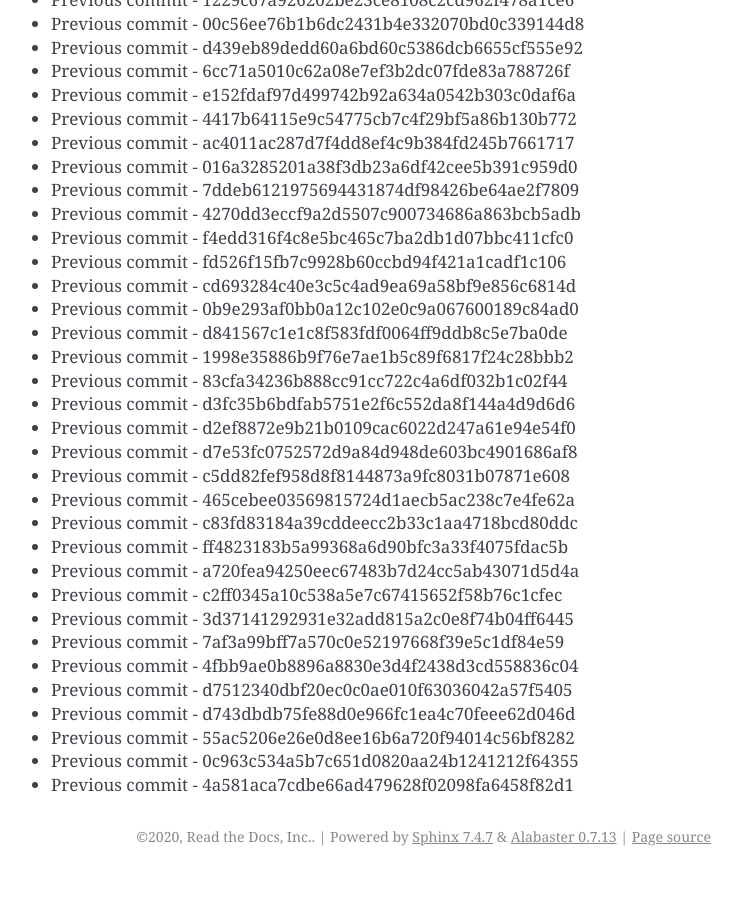
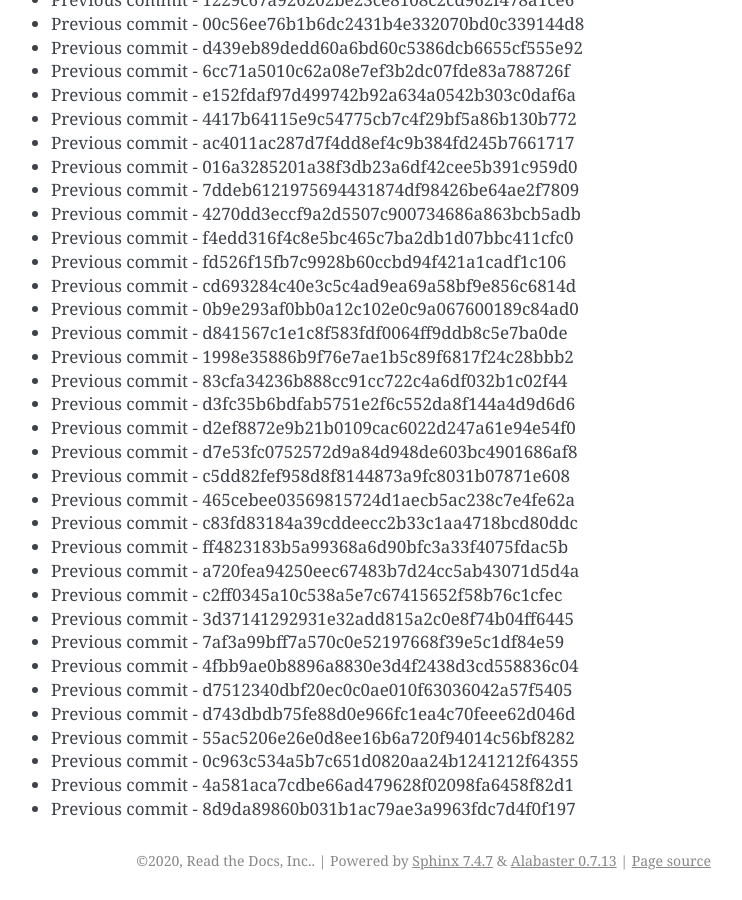
Before and after one commit to readthedocs/rtd-git-stresstest, a Sphinx documentation site: the page built from docs/updates.rst, in a window 1280 px wide and 900 px high, scrolled down 63051 px. Shown: the whole window, without its empty margins (399-1141 px from the left). Built offline with Sphinx 7.4.7, drawn with Linux system fonts in a browser that asks for light colours; before the commit the page ends 63927 px from its top, so only the background shows below that.

Commit message:
Generating commit from previous: 8d9da89860b031b1ac79ae3a9963fdc7d4f0f197

```diff
--- a/docs/updates.rst
+++ b/docs/updates.rst
@@ -2681,3 +2681,4 @@ It can be tested for any performance characteristics.
 * Previous commit - 55ac5206e26e0d8ee16b6a720f94014c56bf8282
 * Previous commit - 0c963c534a5b7c651d0820aa24b1241212f64355
 * Previous commit - 4a581aca7cdbe66ad479628f02098fa6458f82d1
+* Previous commit - 8d9da89860b031b1ac79ae3a9963fdc7d4f0f197
```
